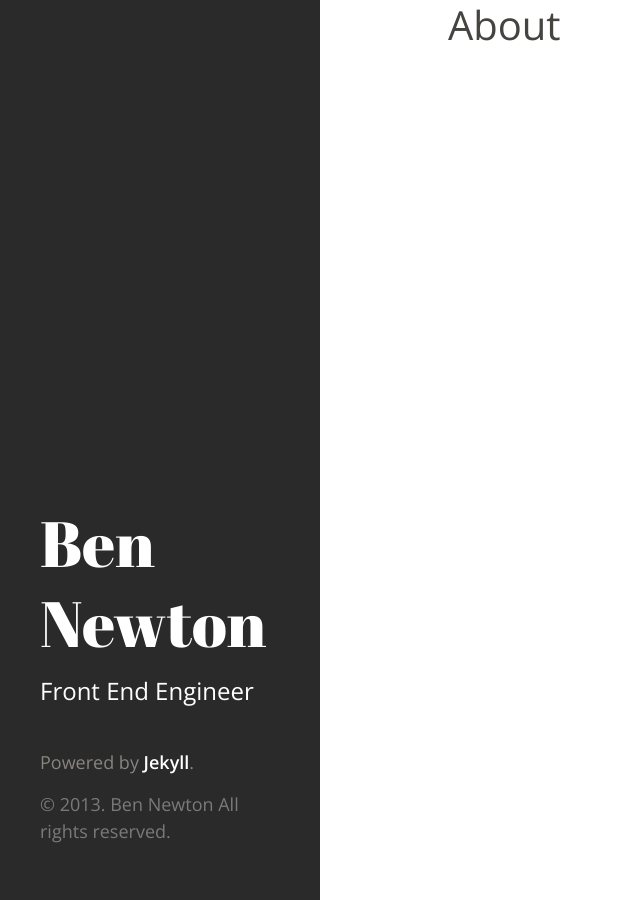
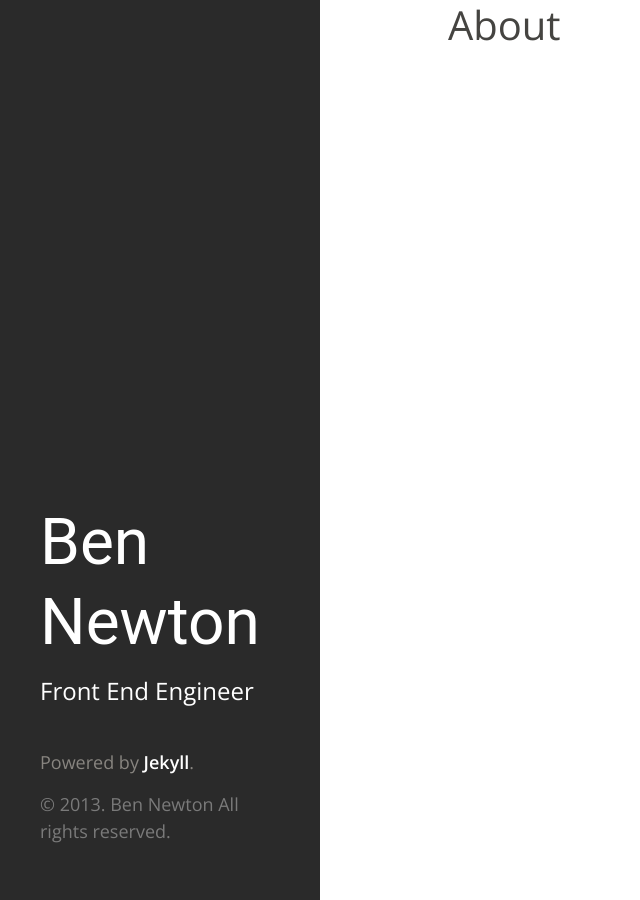
Before and after one commit to bennewton999/bennewton999.github.io, a Jekyll site: the page built from about.html, in a window 1280 px wide. Shown: the whole page, without its empty margins (0-640 px from the left). Built offline with Jekyll 4.4.1, drawn with Linux system fonts in a browser that asks for light colours; Markdown is read by kramdown in place of the engine named in the settings.

Commit message:
update css

```diff
--- a/public/css/hyde.css
+++ b/public/css/hyde.css
@@ -1,3 +1,4 @@
+@charset 'UTF-8';
 /*
  __                  __
 /\ \                /\ \
@@ -195,7 +196,8 @@ a:hover {
 }
 .masthead h1 {
   margin-top: 0;
-  font-family: "Abril Fatface";
+  font-family: "Roboto";
+  font-weight: normal
 }
 .masthead .lead {
   margin-bottom: 0;
```
